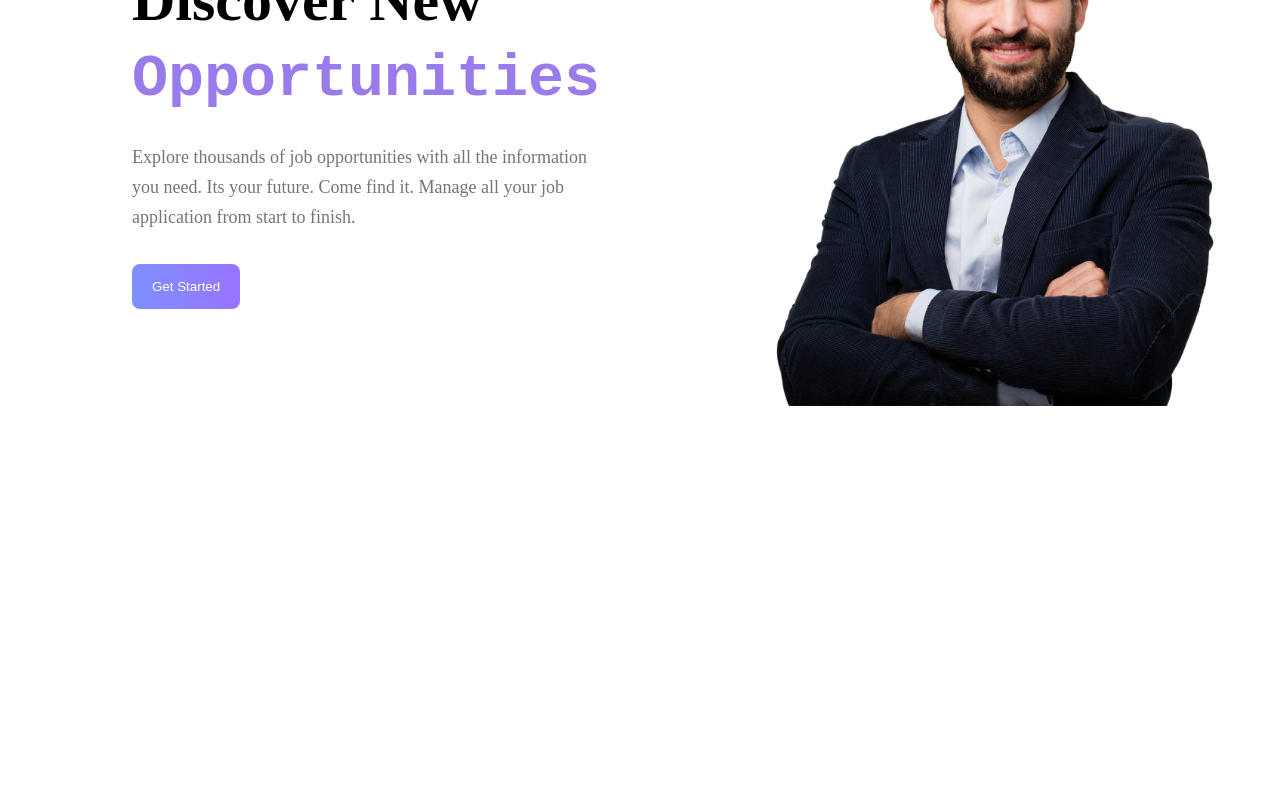
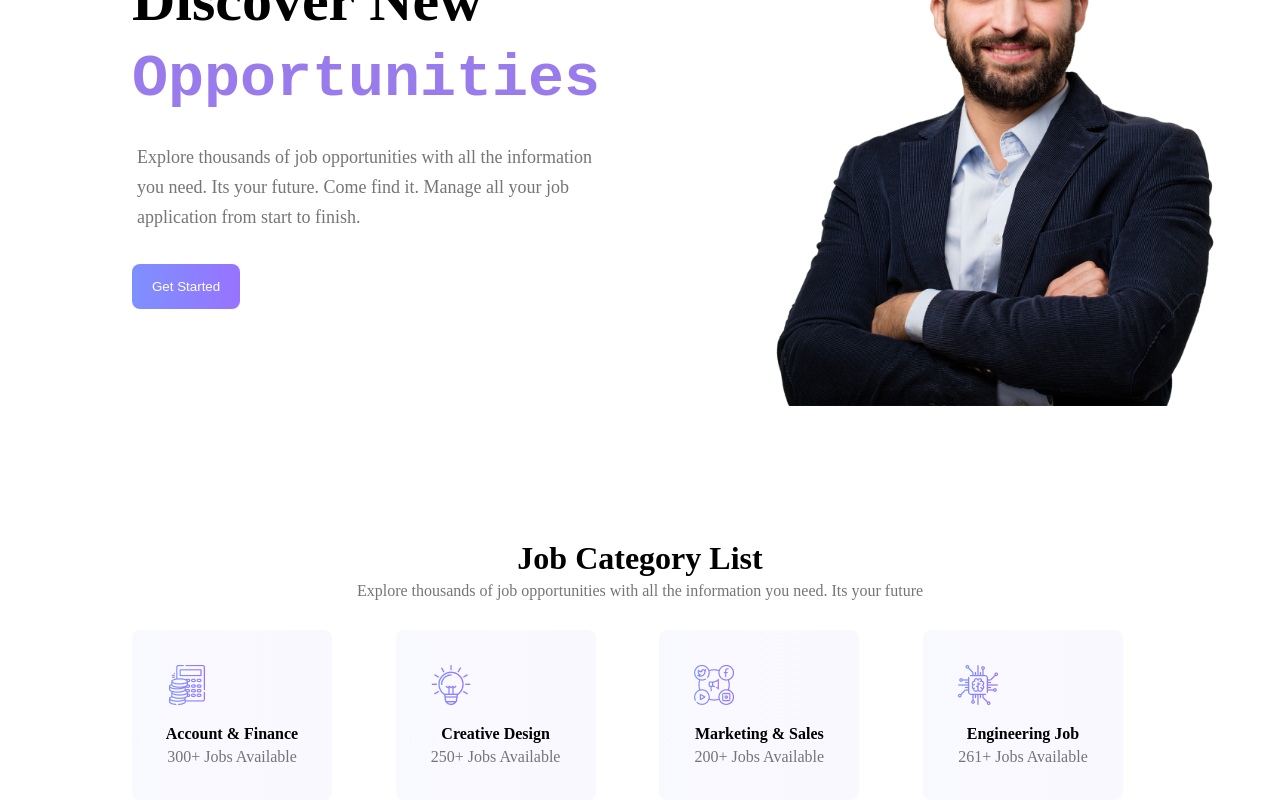
Before and after one commit to mdhlimonmia/career-hub, a React (Vite) app: page / in a window 1280 px wide. Shown: the part 278-1078 px from the top of the page. Before the commit the page ends 850 px from the top, so only its background shows below. Built offline with nearby package versions, Linux system fonts and the light colour scheme.

Commit message:
Categories Done

```diff
--- /dev/null
+++ b/public/category.json
@@ -0,0 +1,26 @@
+[
+    {
+        "id": 1,
+        "img": "/src/assets/Icons/accounts 1.png",
+        "name": "Account & Finance",
+        "number": 300
+    },
+    {
+        "id": 2,
+        "img": "/src/assets/Icons/business 1.png",
+        "name": "Creative Design",
+        "number": 250
+    },
+    {
+        "id": 3,
+        "img": "/src/assets/Icons/social-media 1.png",
+        "name": "Marketing & Sales",
+        "number": 200
+    },
+    {
+        "id": 4,
+        "img": "/src/assets/Icons/chip 1.png",
+        "name": "Engineering Job",
+        "number": 261
+    }
+]
--- /dev/null
+++ b/src/components/Categories/Categories.css
@@ -0,0 +1,6 @@
+.categories{
+    display: flex;
+    justify-content: space-between;
+    text-align: left;
+    margin: 30px 100px;
+}
--- /dev/null
+++ b/src/components/Categories/Categories.jsx
@@ -0,0 +1,29 @@
+import React, { useEffect, useState } from 'react';
+import Category from '../Category/Category';
+import './Categories.css'
+
+const Categories = () => {
+    const [categories, setCategory]=useState([]);
+    useEffect( ()=> {
+        fetch('category.json')
+        .then(res => res.json())
+        .then(data => setCategory(data));
+    },[]);
+    return (
+        <div>
+            <h1>Job Category List</h1>
+            <p>Explore thousands of job opportunities with all the information you need. Its your future</p>
+            <div className='categories'>
+                {
+                    categories.map(category =><Category
+                        category ={category}
+                        key ={category.id}
+                        ></Category>
+                        )
+                }
+            </div>
+        </div>
+    );
+};
+
+export default Categories;
--- /dev/null
+++ b/src/components/Category/Category.css
@@ -0,0 +1,15 @@
+.category{
+    display: flex;
+    flex-direction: column;
+    text-align: center;
+    width: 200px;
+    height: 170px;
+    padding: 15px;
+    background: linear-gradient(90deg, rgba(126, 144, 254, 0.05) 0%, rgba(152, 115, 255, 0.05) 100%);
+    border-radius: 8px;
+    margin-right: 25px;
+}
+.category img{
+    width: 40px;
+    margin: 20px;
+}
--- /dev/null
+++ b/src/components/Category/Category.jsx
@@ -0,0 +1,15 @@
+import React from 'react';
+import './Category.css'
+
+const Category = (props) => {
+    const {id, name, number, img} = props.category;
+    return (
+        <div className='category'>
+            <img src={img} alt="" />
+            <h4>{name}</h4>
+            <p>{number}+ Jobs Available</p>
+        </div>
+    );
+};
+
+export default Category;
--- a/src/components/Statistics/Statistics.css
+++ b/src/components/Statistics/Statistics.css
@@ -18,7 +18,6 @@
     font-weight: 500;
     font-size: 18px;
     line-height: 30px;
-    color: #757575;
     margin-bottom: 32px;
 }
 .primary-color{
--- a/src/components/Statistics/Statistics.jsx
+++ b/src/components/Statistics/Statistics.jsx
@@ -1,6 +1,7 @@
 import React from 'react';
 import Person from '../../assets/All Images/P3OLGJ1 copy 1.png';
 import './Statistics.css'
+import Categories from '../Categories/Categories';
 
 const Statistics = () => {
     return (
@@ -15,9 +16,7 @@ const Statistics = () => {
                 <img src={Person} alt="" />
             </div>
         </div>
-        <div className="category">
-
-        </div>
+        <Categories></Categories>
        </div>
     );
 };
--- a/src/index.css
+++ b/src/index.css
@@ -10,3 +10,7 @@ button{
     padding: 15px 20px;
     border: #9873FF;
 }
+p{
+  color: #757575;
+  margin: 5px;
+}
```
